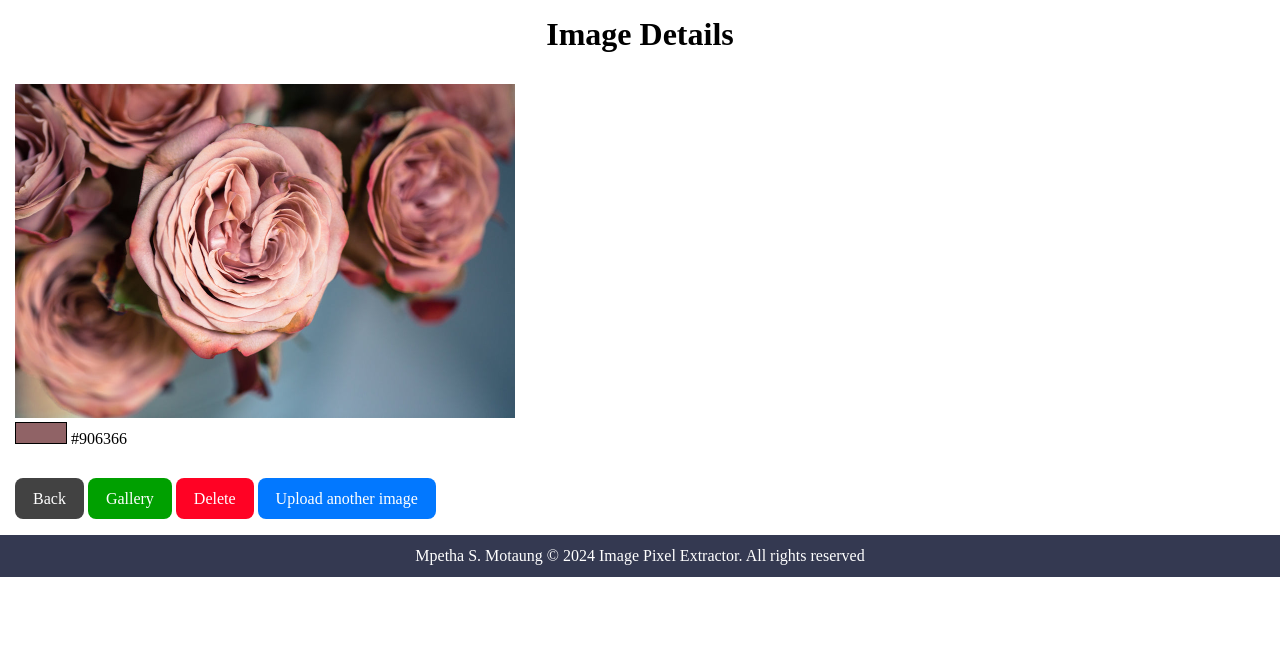
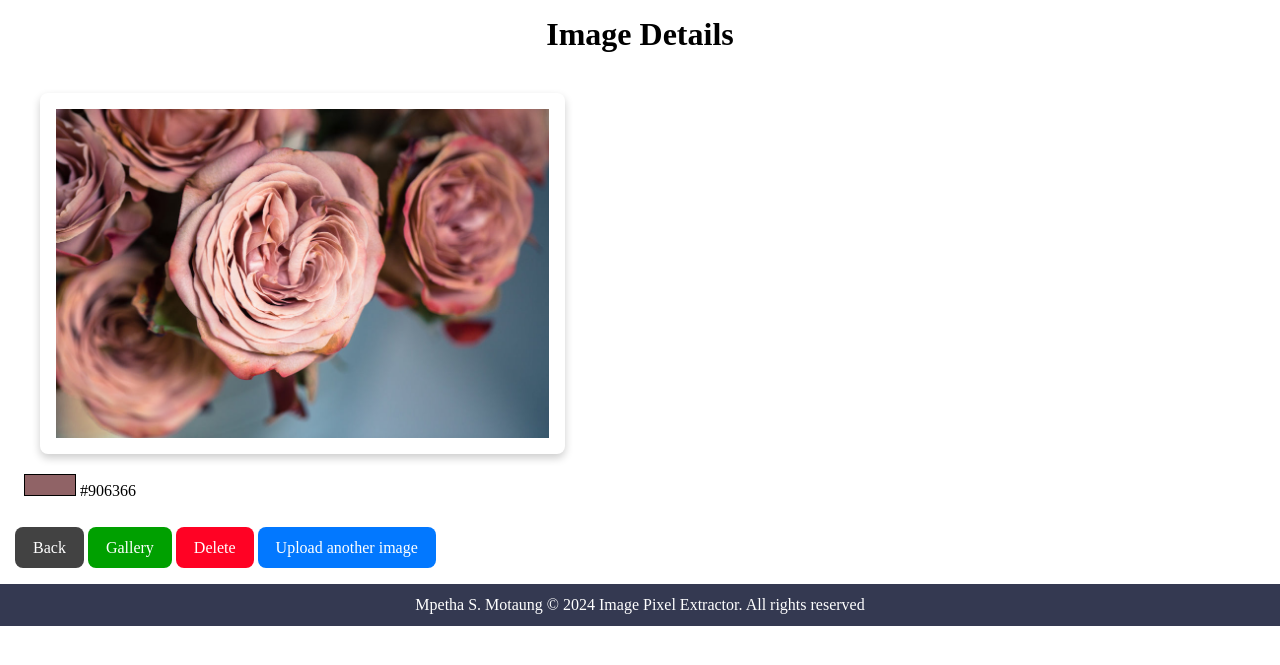
Before and after one commit to mpethamotaung/Image-Processing, a Django app: page /image/26/ in a window 1280 px wide. Shown: the part 76-741 px from the top of the page. Run offline with Django 5.2, Linux system fonts and the light colour scheme; data comes from the database, SQL or seed files in the repository.

Commit message:
update class name and styling name (all) from detail to details

```diff
--- a/PixelsProject/pixels/static/pixels/css/styles.css
+++ b/PixelsProject/pixels/static/pixels/css/styles.css
@@ -95,6 +95,7 @@
     transition: transform 0.8 ease, box-shadow 0.8 ease;
 }
 
+
 .image-container:hover {
     box-shadow: 0 8px 16px rgba(0,0,0,0.4);
     transform: translateY(-4px);
@@ -119,15 +120,30 @@
 }
 
 /*Success page styling*/
-.image-detail-container{
-    padding: 15px;
+.image-details-container{
+    margin: 24px;
 }
 
-.image-detail-container .image-hex p {
+.image-details-container img{
+    margin: 16px;
+    padding: 16px;
+    max-width: fit-content;
+    max-height: fit-content;
+    border-radius: 8px;
+    box-shadow: 0 4px 8px 0 rgba(0,0,0,0.2);
+    transition: transform 0.8 ease, box-shadow 0.8 ease;
+}
+
+.image-details-container img:hover{
+    box-shadow: 0 8px 16px rgba(0,0,0,0.4);
+    transform: translateY(-2px);
+}
+
+.image-details-container .image-hex p {
     padding: 15px 0px;
 }
 
-/*Details page styling*/
+/*details page styling*/
 
 /*Upload image page styling*/
 .form-container .form{
--- a/PixelsProject/pixels/templates/pixels/confirm_delete.html
+++ b/PixelsProject/pixels/templates/pixels/confirm_delete.html
@@ -8,7 +8,7 @@
 
 <p>Are you sure you want to delete this image?</p>
 
-<div class="image-detail-container">
+<div class="image-details-container">
     <img src="{{ image.image.url }}" alt="Uploaded Image" style="max-width: 40%; height: auto;">
     <p>Hex Color: {{ image.hex_color }}</p>
 </div>
--- a/PixelsProject/pixels/templates/pixels/image_details.html
+++ b/PixelsProject/pixels/templates/pixels/image_details.html
@@ -7,7 +7,7 @@
 </div>
 
 <div class="details-view">
-    <div class="image-detail-container">
+    <div class="image-details-container">
         <img src="{{ image.image.url}}" alt="Uploaded Image" style="max-width: 40%; height: auto;">
         <p>
             <span style="display: inline-block; width: 50px; height: 20px; background-color: {{ image.hex_color }}; border: 1px solid #000;"></span>
--- a/PixelsProject/pixels/templates/pixels/upload_success.html
+++ b/PixelsProject/pixels/templates/pixels/upload_success.html
@@ -7,7 +7,7 @@
 </div>
 
 
-<div class="image-detail-container">
+<div class="image-details-container">
     <div class="image-hex">
         <img src="{{ image_instance.image.url }}" alt="Uploaded Image" style="max-width: 40%; height: auto;">
         <p>
```
